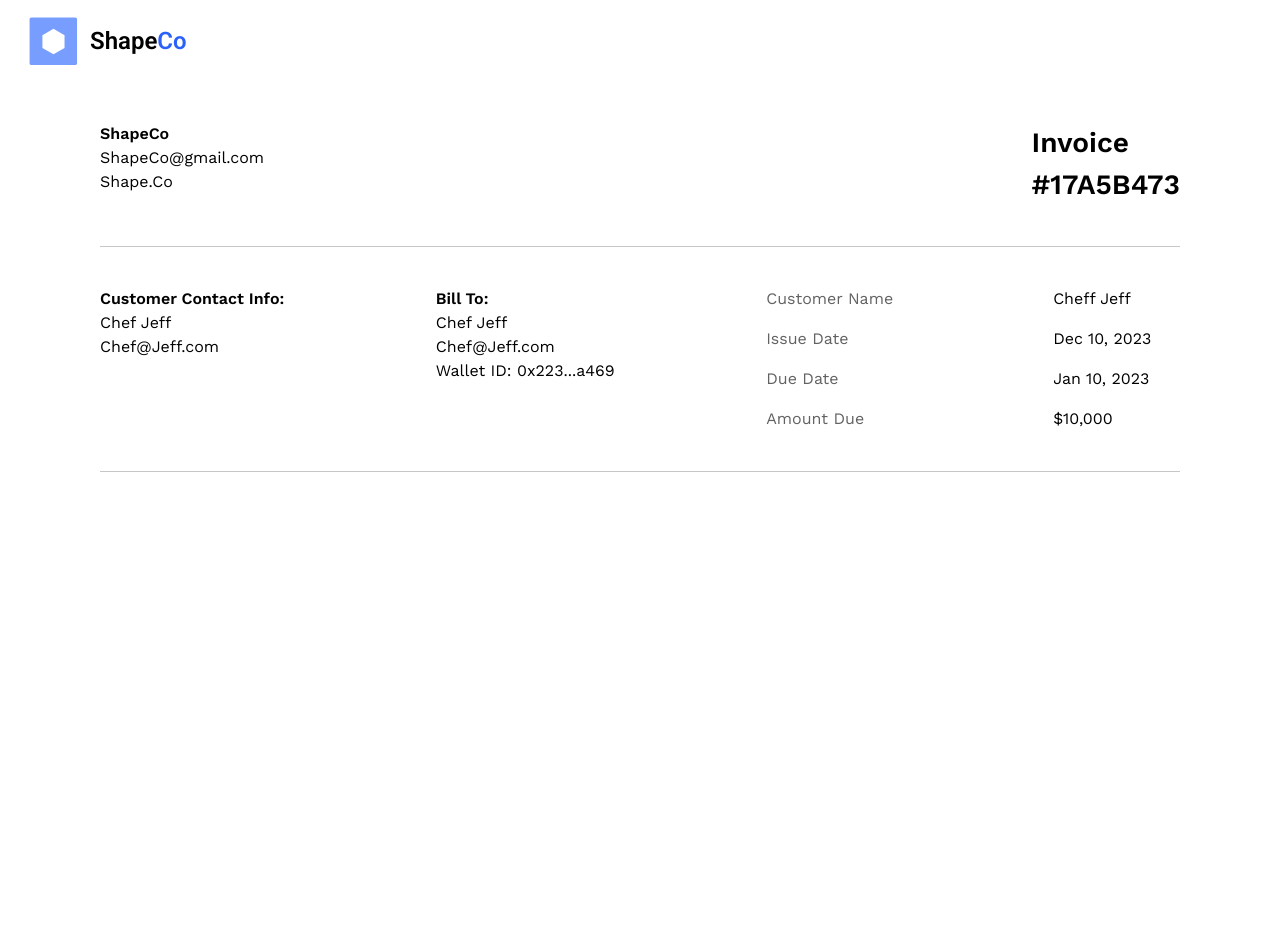
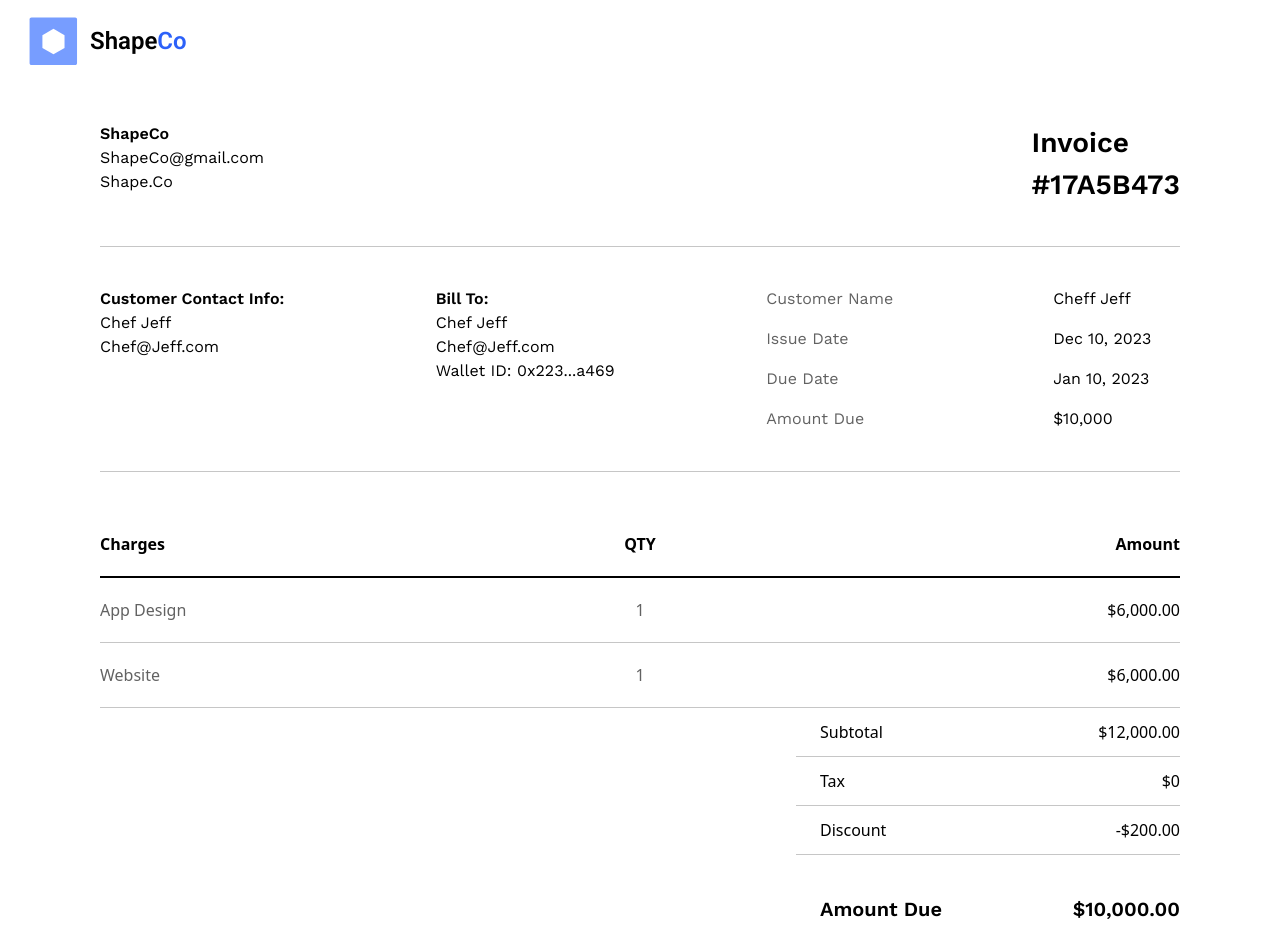
Before and after one commit to KhalilJouaneh/payment-dashboard, a Next.js app: page / in a window 1280 px wide. Shown: the top 943 px of the page. Before the commit the page ends 800 px from the top, so only its background shows below. Built offline with nearby package versions, Linux system fonts and the light colour scheme.

Commit message:
added payment container

```diff
--- a/components/invoice.tsx
+++ b/components/invoice.tsx
@@ -20,7 +20,7 @@ const Invoice = () => {
       <div className="h-[1px] bg-[#C6C6C6] mx-[100px]"></div>
 
       {/* customore info container */}
-      <div className="flex justify-between  px-[100px] py-10">
+      <div className="flex justify-between px-[100px] py-10">
         <div className="flex flex-col worksans-font text-base font-normal leading-normal">
           <h2 className="font-semibold ">Customer Contact Info:</h2>
           <h3>Chef Jeff</h3>
@@ -50,6 +50,61 @@ const Invoice = () => {
         </div>
       </div>
       <div className="h-[1px] bg-[#C6C6C6] mx-[100px]"></div>
+      <div className="flex justify-between px-[100px] py-5 mt-10">
+        <h1 className="font-semibold w-32">Charges</h1>
+        <h1 className="font-semibold w-32 text-center">QTY</h1>
+        <h1 className="font-semibold w-32 text-right">Amount</h1>
+      </div>
+      <div className="h-[2px] bg-[#000] mx-[100px]"></div>
+
+      {/* Details */}
+      <div className="flex justify-between px-[100px] py-5 font-normal">
+        <h2 className="w-32 text-[#626262]">App Design</h2>
+        <h2 className="w-32 text-center text-[#626262]">1</h2>
+        <h2 className="w-32 text-right">$6,000.00</h2>
+      </div>
+      <div className="h-[1px] bg-[#C6C6C6] mx-[100px] font-normal"></div>
+      <div className="flex justify-between px-[100px] py-5">
+        <h2 className="w-32 text-[#626262]">Website</h2>
+        <h2 className="w-32 text-[#626262] text-center">1</h2>
+        <h2 className="w-32 text-right">$6,000.00</h2>
+      </div>
+      <div className="h-[1px] bg-[#C6C6C6] mx-[100px]"></div>
+
+      {/* Subtotal, Tax, and Discount */}
+      <div className="flex justify-end px-[100px] py-3">
+        <h2 className="w-1/6">Subtotal</h2>
+        <h2 className="w-1/6 text-right">$12,000.00</h2>
+      </div>
+      <div className="h-[1px] bg-[#C6C6C6] mx-[100px] w-[30%] ml-auto"></div>
+
+      <div className="flex justify-end px-[100px] py-3">
+        <h2 className="w-1/6">Tax</h2>
+        <h2 className="w-1/6 text-right">$0</h2>
+      </div>
+      <div className="h-[1px] bg-[#C6C6C6] mx-[100px] w-[30%] ml-auto"></div>
+
+      <div className="flex justify-end px-[100px] py-3">
+        <h2 className="w-1/6">Discount</h2>
+        <h2 className="w-1/6 text-right">-$200.00</h2>
+      </div>
+      <div className="h-[1px] bg-[#C6C6C6] mx-[100px] w-[30%]  ml-auto"></div>
+
+      {/* payment info */}
+      <div className="flex justify-end px-[100px]">
+        <div className="grid grid-cols-2 ml-auto py-10 w-1/3">
+
+          <div className="flex flex-col worksans-font text-base font-normal gap-y-4 ">
+            <h2 className="font-semibold text-xl text-[#000]">Amount Due</h2>
+            <h2 className="font-normal">Due Date</h2>
+          </div>
+          <div className="flex flex-col worksans-font text-base text-[#000] font-normal gap-y-4 justify-self-end">
+            <h2 className="font-semibold text-xl">$10,000.00</h2>
+            <h2 className="font-semibold">Jan 10, 2023</h2>
+          </div>
+
+        </div>
+      </div>
     </>
   );
 };
--- a/components/navbar.tsx
+++ b/components/navbar.tsx
@@ -20,7 +20,7 @@ const Navbar = () => {
             />
           </Link>
           <h1 className="ml-3 roboto-font text-[24px] font-semibold ">
-            Shape<span className="text-blue-custom">Co</span>
+            Shape<span className="text-blue-logo">Co</span>
           </h1>
         </div>
       </nav>
--- a/tailwind.config.ts
+++ b/tailwind.config.ts
@@ -9,7 +9,7 @@ const config: Config = {
   theme: {
     extend: {
       colors: {
-        "blue-custom": "#2C61F9",
+        "blue-logo": "#2C61F9",
       },
       fontFamily: {
         roboto: ["Roboto", "sans-serif"],
```
